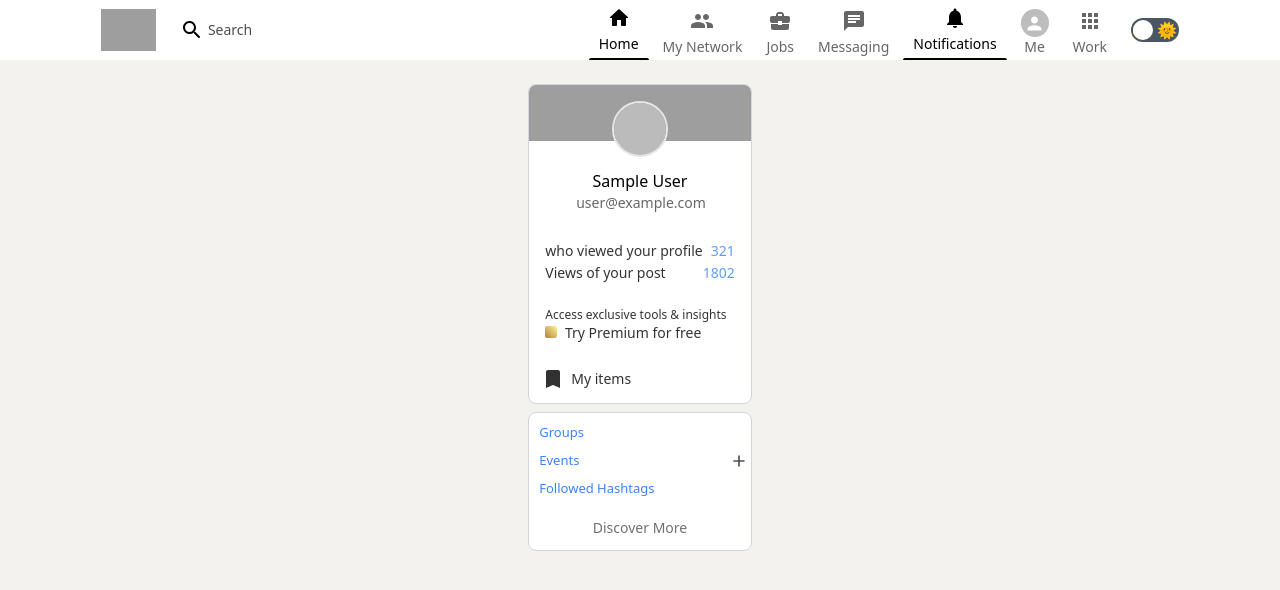
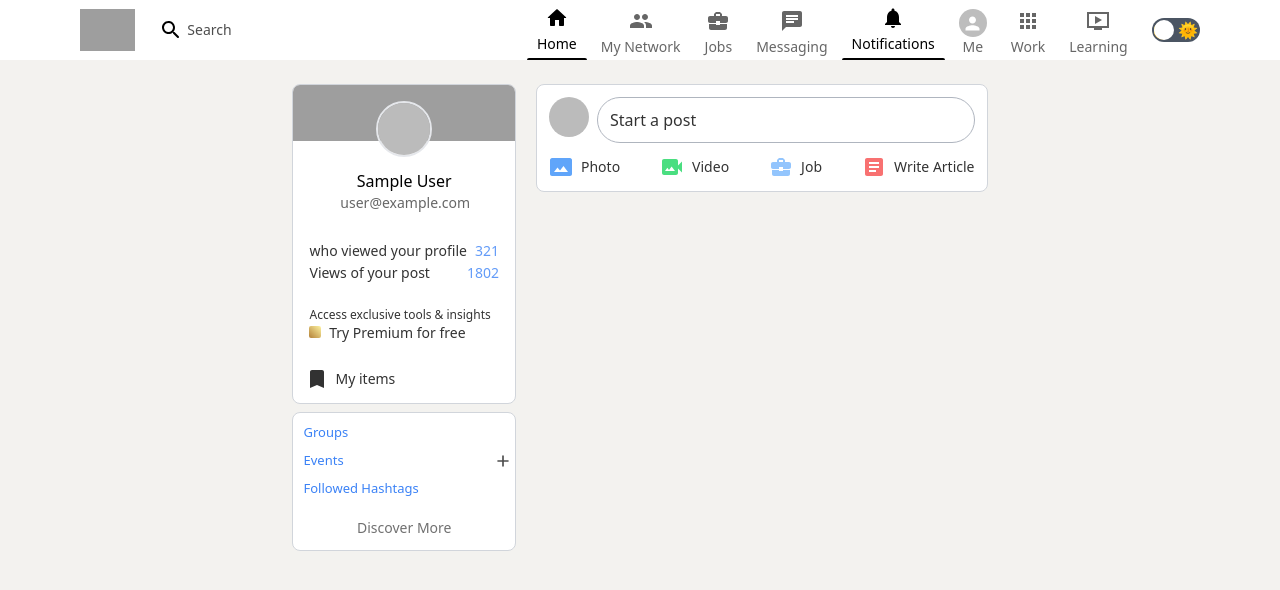
Before and after one commit to lisa1501/LinkedIn-Clone, a Next.js app: page / in a window 1280 px wide. Shown: the top 590 px of the page. Built offline with nearby package versions, Linux system fonts and the light colour scheme; no server answers; sample sign-in values are in the browser's storage; grey boxes are pictures that could not be loaded.

Commit message:
added feed post input component

```diff
--- /dev/null
+++ b/components/Feed.js
@@ -0,0 +1,12 @@
+import Input from "./Input"
+
+function Feed() {
+    return (
+        <div className="space-y-6 pb-24 max-w-lg">
+            <Input />
+            {/* posts */}
+        </div>
+    )
+}
+
+export default Feed
--- a/components/Header.js
+++ b/components/Header.js
@@ -5,6 +5,7 @@
 import BusinessCenterIcon from "@mui/icons-material/BusinessCenter";
 import ChatIcon from "@mui/icons-material/Chat";
 import NotificationsIcon from "@mui/icons-material/Notifications";
+import OndemandVideoSharpIcon from "@mui/icons-material/OndemandVideoSharp";
 import { Avatar } from "@mui/material";
 import AppsOutlinedIcon from "@mui/icons-material/AppsOutlined";
 import { useState, useEffect} from "react";
@@ -61,6 +62,7 @@
                 <HeaderLink Icon={NotificationsIcon} text="Notifications" feed active/>
                 <HeaderLink Icon={Avatar} text="Me" feed avatar hidden />
                 <HeaderLink Icon={AppsOutlinedIcon} text="Work" feed hidden />
+                <HeaderLink Icon={OndemandVideoSharpIcon} text="Learning" feed hidden/>
 
                 {mounted && (
                     <div
@@ -71,7 +73,6 @@
                         onClick={() =>
                             setTheme(resolvedTheme === "dark" ? "light" : "dark")
                         }
-
                     >
                         <span className="absolute left-0">🌜</span>
 
--- /dev/null
+++ b/components/Input.js
@@ -0,0 +1,54 @@
+import { Avatar } from "@mui/material";
+import { useSession } from 'next-auth/react';
+import { motion } from "framer-motion";
+import PhotoSizeSelectActualIcon from "@mui/icons-material/PhotoSizeSelectActual";
+import VideoCameraBackIcon from "@mui/icons-material/VideoCameraBack";
+import BusinessCenterIcon from "@mui/icons-material/BusinessCenter";
+import ArticleIcon from "@mui/icons-material/Article";
+
+
+function Input() {
+    const { data: session } = useSession();
+
+    return (
+        <div className="bg-white dark:bg-[#1D2226] rounded-lg p-3 space-y-3 border border-gray-300 dark:border-none">
+            <div className="flex Items-center space-x-2">
+                <Avatar
+                    src={session?.user?.image}
+                    className="!h-10 !w-10 cursor-pointer"
+                />
+                <motion.button
+                    whileHover={{ scale: 1.01 }}
+                    whileTap={{ scale: 0.99 }}
+                    className="rounded-full border border-gray-400 py-2.5 px-3 opacity-80 hover:opacity-100 font-medium w-full text-left"
+                >
+                    Start a post
+                </motion.button>
+            </div>
+
+            <div className="flex items-center flex-wrap gap-4 justify-center md:gap-x-10">
+                <button className="inputButton group">
+                    <PhotoSizeSelectActualIcon className="text-blue-400" />
+                    <h4 className="opacity-80 group-hover:opacity-100">Photo</h4>
+                </button>
+                <button className="inputButton group">
+                    <VideoCameraBackIcon className="text-green-400" />
+                    <h4 className="opacity-80 group-hover:opacity-100">Video</h4>
+                </button>
+                <button className="inputButton group">
+                    <BusinessCenterIcon className="text-blue-300" />
+                    <h4 className="opacity-80 group-hover:opacity-100">Job</h4>
+                </button>
+                <button className="inputButton group">
+                    <ArticleIcon className="text-red-400" />
+                    <h4 className="opacity-80 group-hover:opacity-100 whitespace-nowrap">
+                        Write Article
+                    </h4>
+                </button>
+            </div>
+
+        </div>
+    )
+}
+
+export default Input
--- a/pages/home.js
+++ b/pages/home.js
@@ -17,9 +17,12 @@
         return {
         props: {
             providers,
+
         },
         };
+
     }
+
 
 const home = ({ providers }) => {
 
@@ -44,6 +47,7 @@
                     </div>
 
                     {Object.values(providers).map((provider) => (
+
                         <div key={provider.name}>
                             <div className="pl-4">
                                 <button
--- a/pages/index.js
+++ b/pages/index.js
@@ -4,6 +4,24 @@
 
 import Header from "../components/Header";
 import Sidebar from '../components/Sidebar'
+import Feed from '../components/Feed';
+
+export async function getServerSideProps(context) {
+    // Check if the user is authenticated on the server...
+    const session = await getSession(context);
+    if (!session) {
+        return {
+            redirect: {
+            permanent: false,
+            destination: "/home",
+            },
+        };
+        }
+        return {
+        props: {
+        session,}
+}
+}
 
 export default function Home() {
     const router = useRouter();
@@ -28,8 +46,9 @@
 
             <main className="flex justify-center gap-x-5 px-4 sm:px-12">
                 <div className="flex flex-col md:flex-row gap-5">
-                    {/* sidebar */}
                     <Sidebar />
+                    <Feed />
+
                 </div>
             </main>
 
@@ -40,20 +59,3 @@
         </div>
     )
 }
-
-export async function getServerSideProps(context) {
-    // Check if the user is authenticated on the server...
-    const session = await getSession(context);
-    if (!session) {
-      return {
-        redirect: {
-          permanent: false,
-          destination: "/home",
-        },
-      };
-    }
-    return {
-    props: {
-      session,}
-}
-}
--- a/styles/globals.css
+++ b/styles/globals.css
@@ -19,4 +19,7 @@
     .sidebarLink {
         @apply text-[13px] font-medium text-blue-500 hover:underline cursor-pointer px-2.5;
     }
+    .inputButton {
+        @apply flex items-center space-x-2 font-medium cursor-pointer text-sm;
+    }
 }
```
